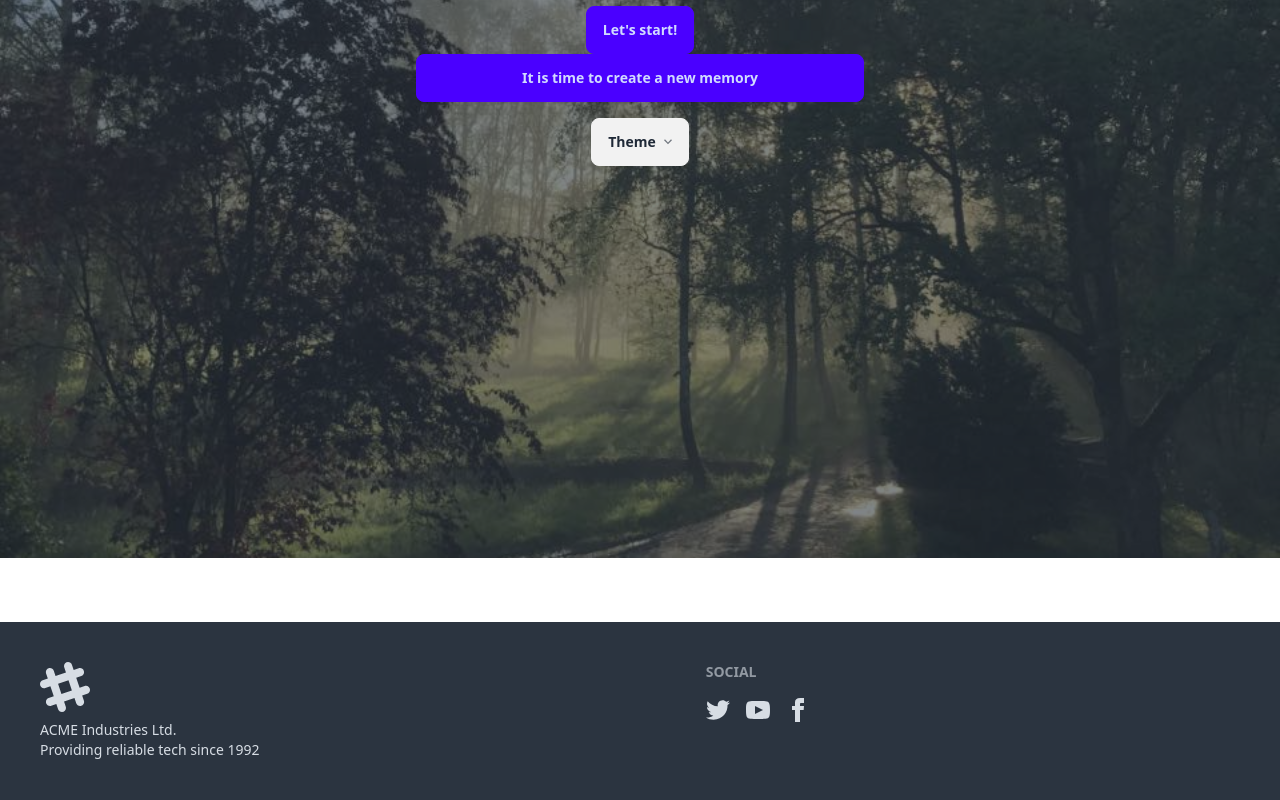
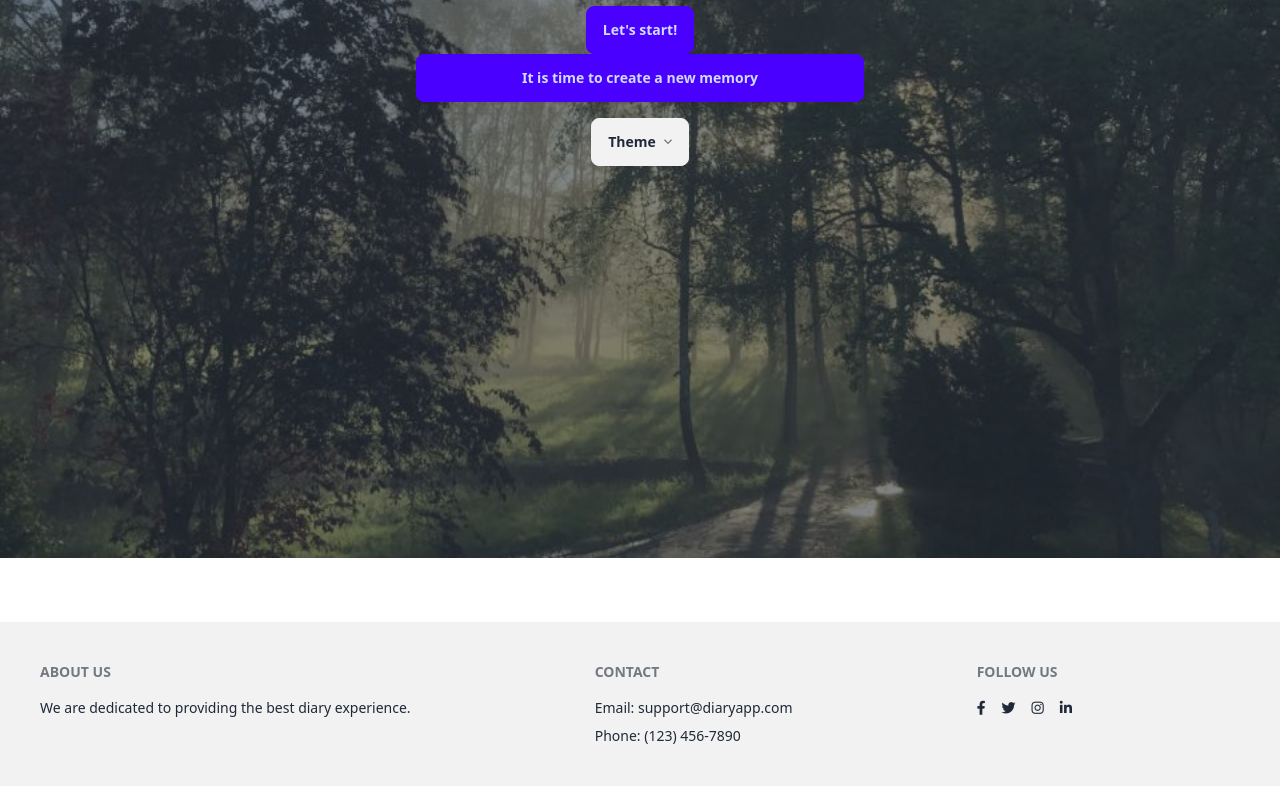
Before and after one commit to nesrindtanyeri/personal-diary, a React (Vite) app: page / in a window 1280 px wide. Shown: the part 242-1042 px from the top of the page. Built offline with nearby package versions, Linux system fonts and the light colour scheme.

Commit message:
added footer

```diff
--- a/index.html
+++ b/index.html
@@ -4,6 +4,7 @@
     <meta charset="UTF-8" />
     <link rel="icon" type="image/svg+xml" href="/vite.svg" />
     <meta name="viewport" content="width=device-width, initial-scale=1.0" />
+    <link rel="stylesheet" href="https://cdnjs.cloudflare.com/ajax/libs/font-awesome/6.0.0-beta3/css/all.min.css" />
     <title>Personal Diary</title>
   </head>
   <body class="hidden">
--- a/src/App.jsx
+++ b/src/App.jsx
@@ -1,6 +1,6 @@
 import DefaultModal from "./components/DefaultModal";
 import Hero from "./components/Hero";
-import Footer from "./Footer";
+import Footer from "./components/Footer";
 import DiaryEntryModal from "./components/DiaryEntryModal";
 import DiaryEntryList from "./components/DiaryEntryList";
 import { useEffect, useState } from "react";
--- /dev/null
+++ b/src/components/Footer.jsx
@@ -0,0 +1,34 @@
+const Footer = () => {
+    return (
+      <footer className="footer p-10 bg-base-200 text-base-content">
+        <div>
+          <h3 className="footer-title">About Us</h3>
+          <p>We are dedicated to providing the best diary experience.</p>
+        </div>
+        <div>
+          <h3 className="footer-title">Contact</h3>
+          <p>Email: support@diaryapp.com</p>
+          <p>Phone: (123) 456-7890</p>
+        </div>
+        <div>
+          <h3 className="footer-title">Follow Us</h3>
+          <div className="flex space-x-4">
+            <a href="#" className="link link-hover">
+              <i className="fab fa-facebook-f"></i>
+            </a>
+            <a href="#" className="link link-hover">
+              <i className="fab fa-twitter"></i>
+            </a>
+            <a href="#" className="link link-hover">
+              <i className="fab fa-instagram"></i>
+            </a>
+            <a href="#" className="link link-hover">
+              <i className="fab fa-linkedin-in"></i>
+            </a>
+          </div>
+        </div>
+      </footer>
+    );
+  };
+
+  export default Footer;
```
